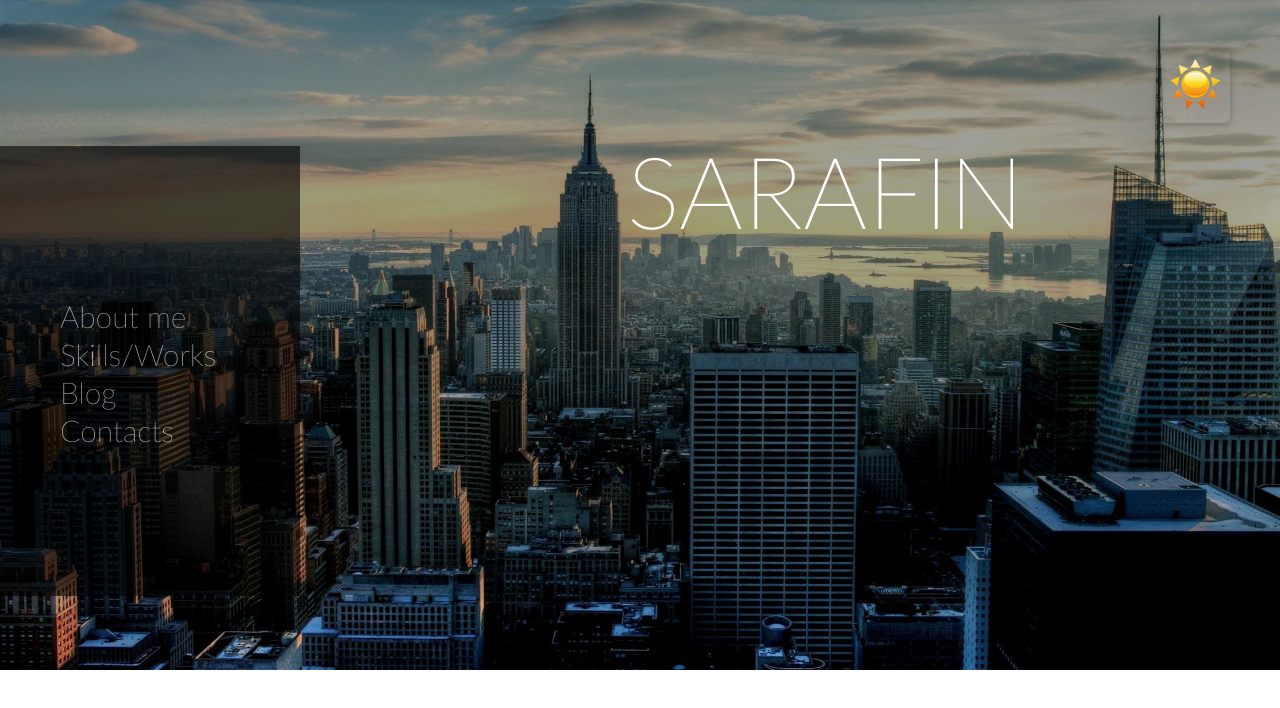
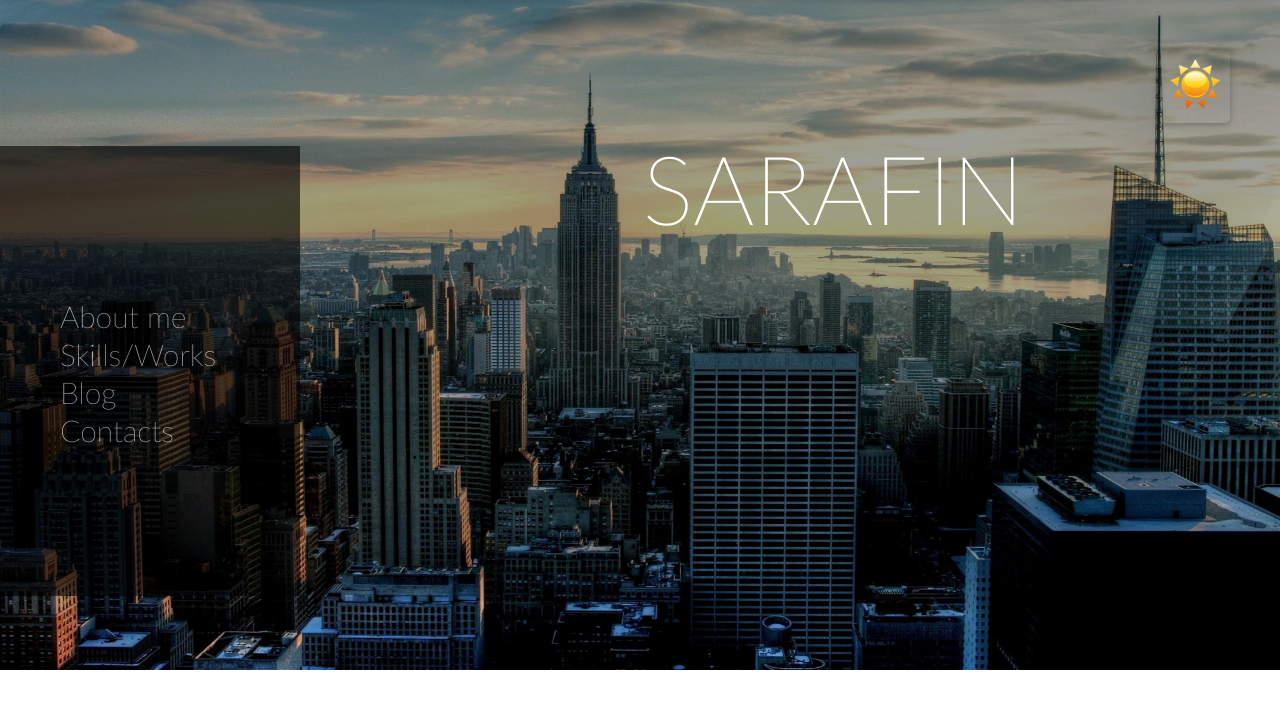
Before and after one commit to sarafin-o/project1, a plain HTML site: page index.html in a window 1280 px wide. Drawn offline with Linux system fonts and the light colour scheme.

Commit message:
:fontSize

```diff
--- a/css/style.css
+++ b/css/style.css
@@ -28,7 +28,7 @@
     }
     .logo {
         color: white;
-        font-size: 100px;
+        font-size: 300%;
         font-weight: 100;
         text-decoration:none;
 
```
